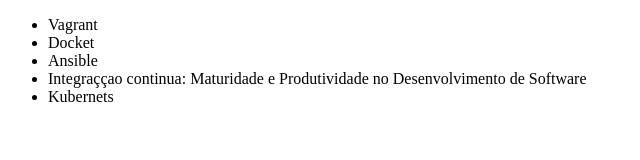
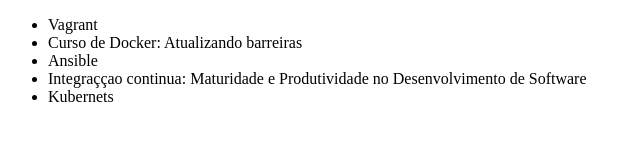
Before and after one commit to RafaelIran/alura-git, a plain HTML site: page index.html in a window 1280 px wide. Shown: the whole page, without its empty margins (0-640 px from the left). Drawn offline with Linux system fonts and the light colour scheme.

Commit message:
atualizando nome do curso de docker

```diff
--- a/index.html
+++ b/index.html
@@ -7,7 +7,7 @@
 <body>
     <ul>
         <li>Vagrant</li>
-        <li>Docket</li>
+        <li>Curso de Docker: Atualizando barreiras</li>
         <li>Ansible</li>
         <li>Integraççao continua: Maturidade e Produtividade no Desenvolvimento de Software</li>
         <li>Kubernets</li>
```
